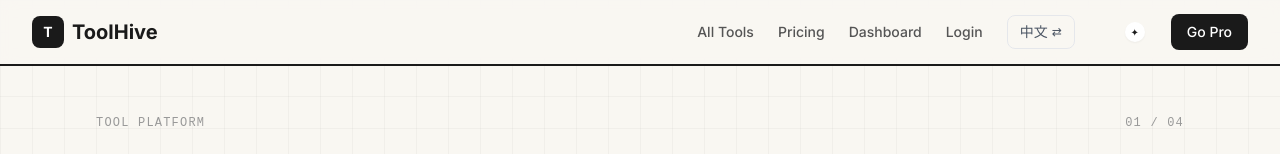
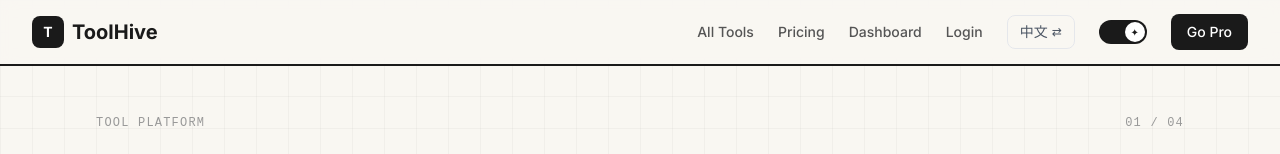
Before and after one commit to chuangyuan-tool/tool-hive, a Next.js app: page / in a window 1280 px wide. Shown: the top 154 px of the page. Built offline with nearby package versions, Linux system fonts and the light colour scheme.

Commit message:
fix: ThemeToggle template literal bug

```diff
--- a/components/ThemeToggle.tsx
+++ b/components/ThemeToggle.tsx
@@ -4,12 +4,12 @@ import { useTheme } from '@/lib/theme-context';
 
 export default function ThemeToggle() {
   const { theme, toggle } = useTheme();
+  const trackCls = theme === 'editorial' ? 'bg-[#1a1a1a]' : 'bg-gray-200';
   return (
     <button
       onClick={toggle}
       title={theme === 'classic' ? 'Switch to Editorial theme' : 'Switch to Classic theme'}
-      className="relative w-12 h-6 rounded-full transition-colors duration-300 focus:outline-none
-        ${theme === 'editorial' ? 'bg-[#1a1a1a]' : 'bg-gray-200'}"
+      className={`relative w-12 h-6 rounded-full transition-colors duration-300 focus:outline-none ${trackCls}`}
       aria-label="Toggle theme"
     >
       <span
```
